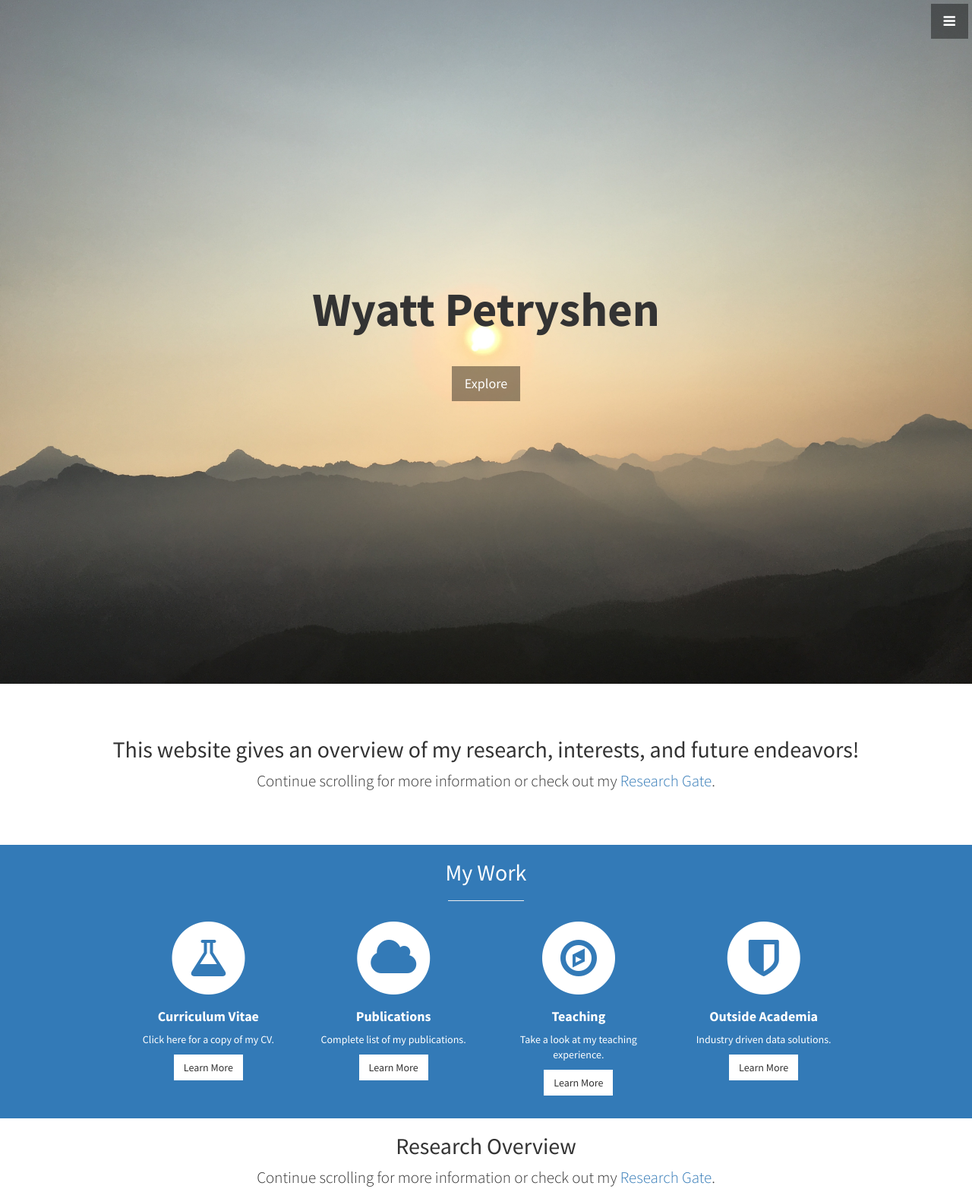
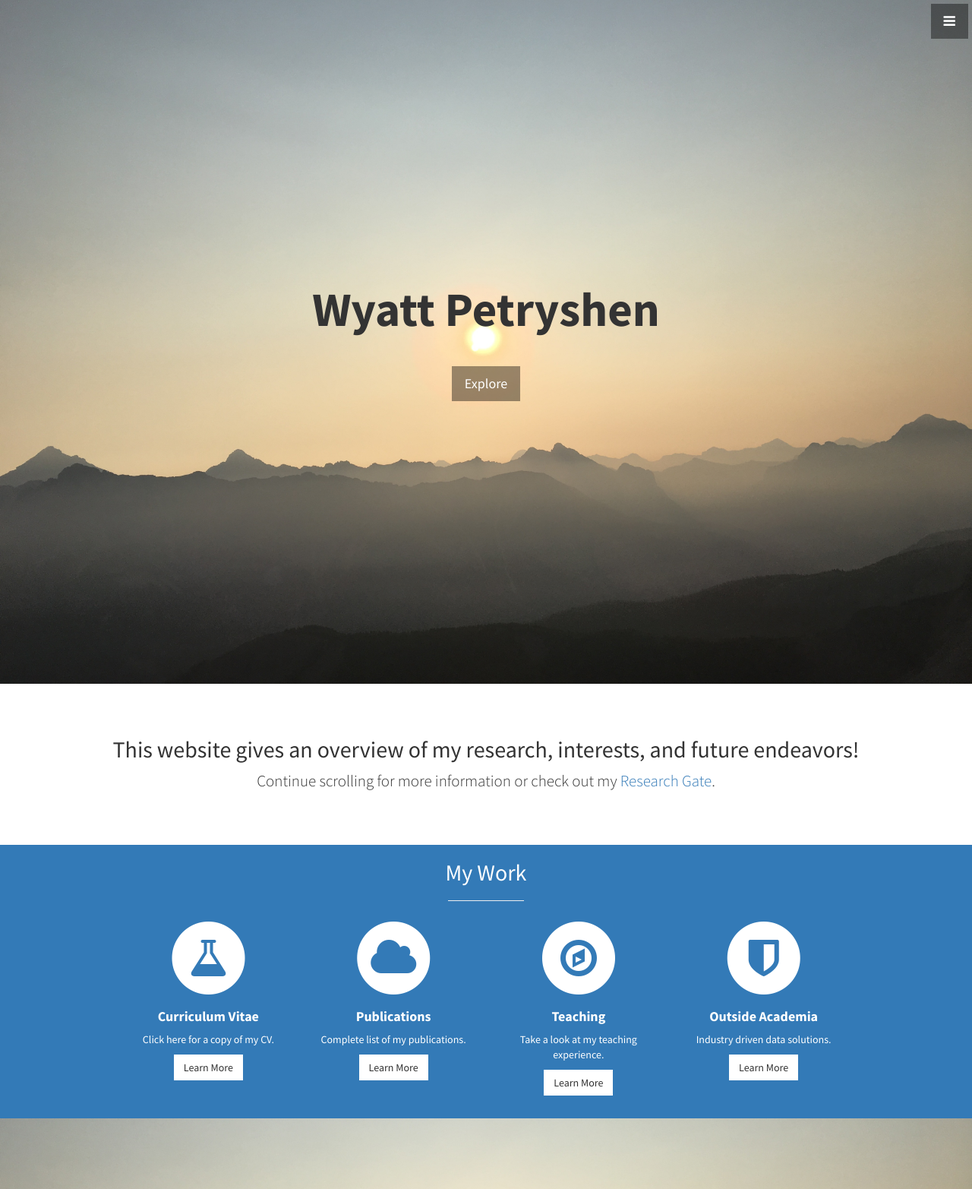
Before and after one commit to WyattSP/Wyatt-Petryshen, a Jekyll site: the page built from index.html, in a window 1280 px wide. Shown: the top 1565 px of the page at 76% size. Built offline with Jekyll 4.4.1, drawn with Linux system fonts in a browser that asks for light colours; grey boxes are pictures that could not be loaded.

Commit message:
Format changes

```diff
--- a/_includes/banner-1.html
+++ b/_includes/callout-1.html
@@ -1,4 +1,4 @@
-<aside class="banner-1">
+<aside class="callout">
   <div class="text-vertical-center">
     <h1></h1>
   </div>
--- a/_includes/banner-2.html
+++ b/_includes/callout.html
@@ -1,4 +1,4 @@
-<aside class="banner-2">
+<aside class="callout">
   <div class="text-vertical-center">
     <h1></h1>
   </div>
--- a/_includes/navigation.html
+++ b/_includes/navigation.html
@@ -12,7 +12,7 @@
       <a href="#research" onclick = $("#menu-close").click(); >Research</a>
     </li>
     <li>
-      <a href="#about-ma" onclick = $("#menu-close").click(); >About Me</a>
+      <a href="#about-me" onclick = $("#menu-close").click(); >About Me</a>
     </li>
     <li>
       <a href="#people" onclick = $("#menu-close").click(); >People</a>
--- a/_layouts/front.html
+++ b/_layouts/front.html
@@ -9,10 +9,10 @@
   {% include header.html %}
   {% include about.html %}
   {% include experience.html %}
-  {% include banner-1.html %}
+  {% include callout.html %}
   {% include research.html %}
   {% include researchImg.html %}
-  {% include banner-2.html %}
+  {% include callout-1.html %}
   {% include about-me.html %}
   {% include MeImg.html %}
   {% include people.html %}
```
